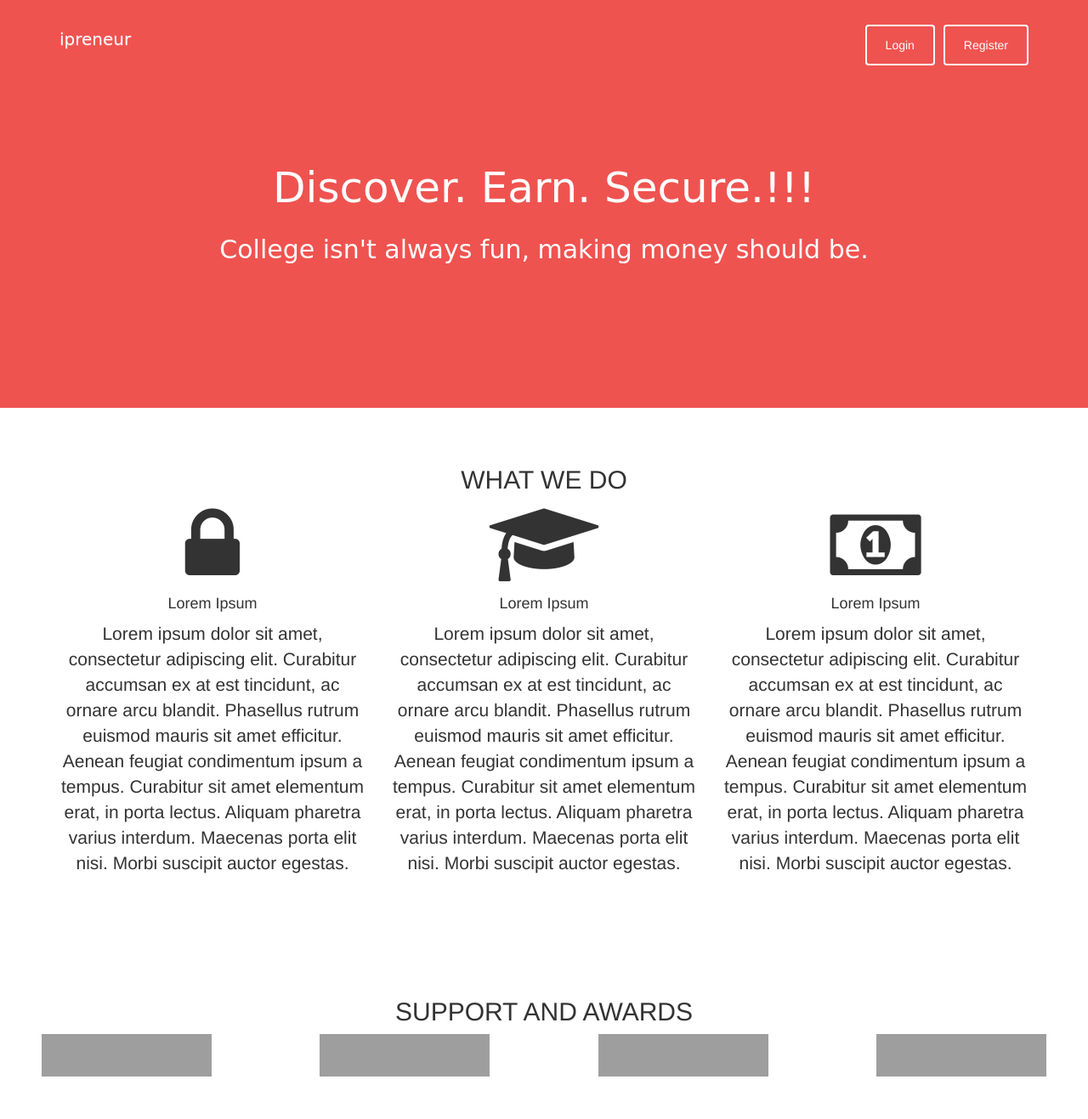
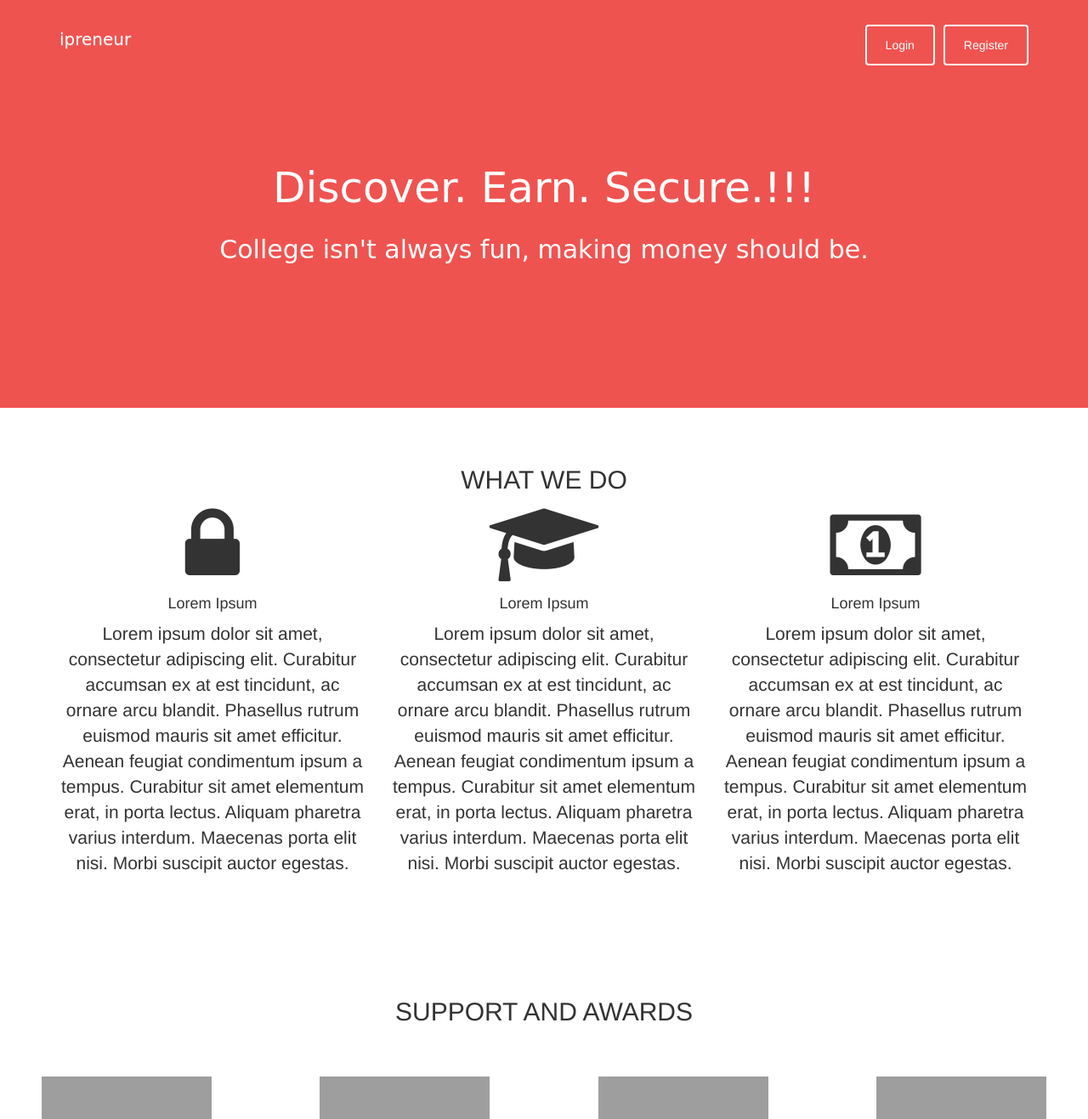
Before and after one commit to texyh/online-store, a Flask app: page /login in a window 1280 px wide. Shown: the whole page at 85% size. Before the commit the page ends 1267 px from the top, so only its background shows below. Run offline with Flask 2, Linux system fonts and the light colour scheme; parts of the project's set-up code (start-up, migrations or seed data) failed here and were passed over; some libraries are stand-ins or nearby versions; some web fonts are replaced; grey boxes are pictures that could not be loaded.

Commit message:
face lift index

```diff
--- a/templates/index.html
+++ b/templates/index.html
@@ -115,22 +115,22 @@
 	<div class="row text-center" style="padding-top:30px">
 		<h2>SUPPORT AND AWARDS</h2>
 		<div class="col-md-3">
-			<img src="https://www.tuteria.com/static/img/press/forbes.png" style="height:50px;width:200px">
+			<img src="https://www.tuteria.com/static/img/press/forbes.png" style="height:50px;width:200px;margin-top:50px">
 
 		</div>
 
 		<div class="col-md-3">
-			<img src="https://www.tuteria.com/static/img/press/channels.png" style="height:50px;width:200px">
+			<img src="https://www.tuteria.com/static/img/press/channels.png" style="height:50px;width:200px;margin-top:50px">
 
 		</div>
 
 		<div class="col-md-3">
-			<img src="https://www.tuteria.com/static/img/press/techcabal.png" style="height:50px;width:200px">
+			<img src="https://www.tuteria.com/static/img/press/techcabal.png" style="height:50px;width:200px;margin-top:50px">
 
 		</div>
 
 		<div class="col-md-3">
-			<img src="https://www.tuteria.com/static/img/press/microsoft.png" style="height:50px;width:200px">
+			<img src="https://www.tuteria.com/static/img/press/microsoft.png" style="height:50px;width:200px;margin-top:50px">
 
 		</div>
 
```
